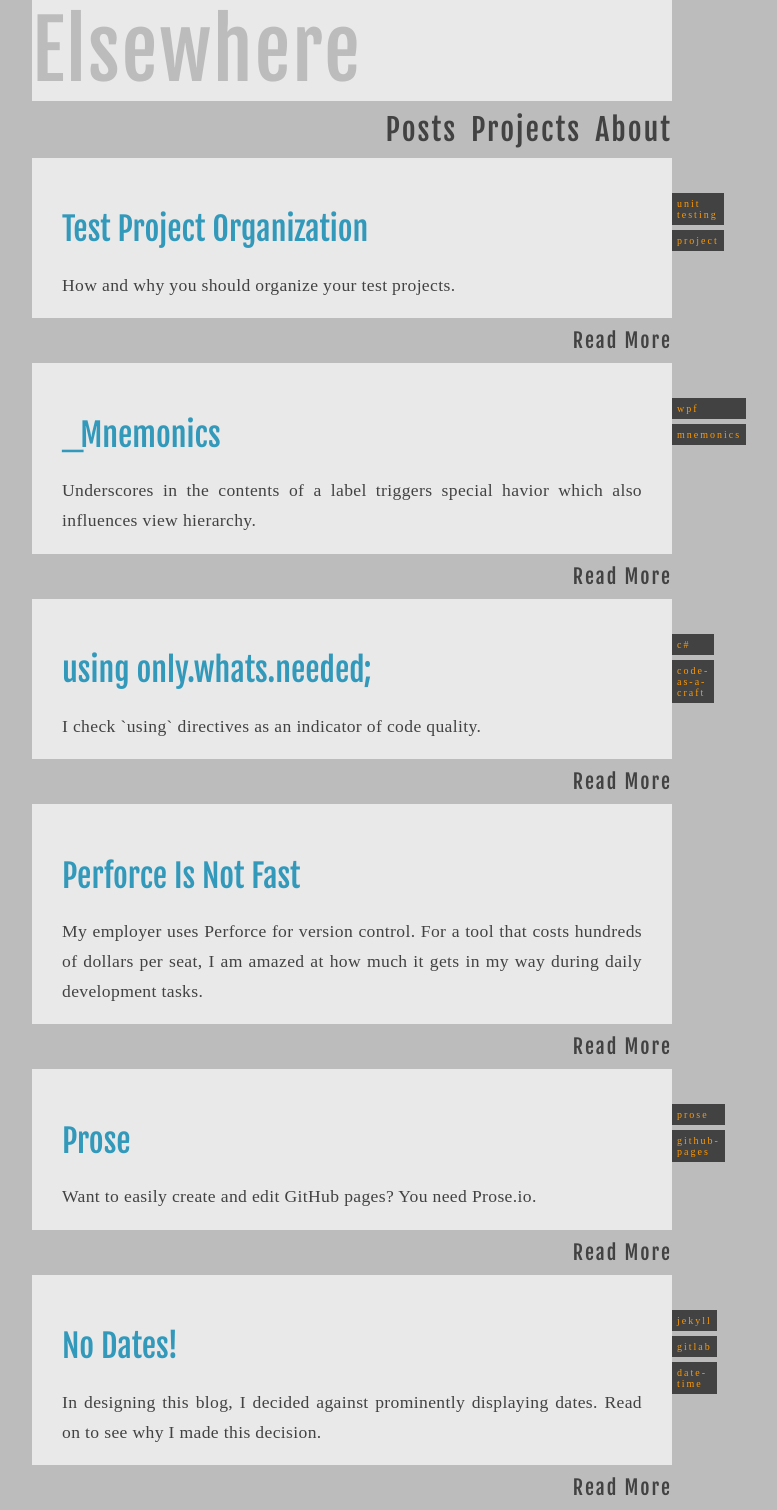
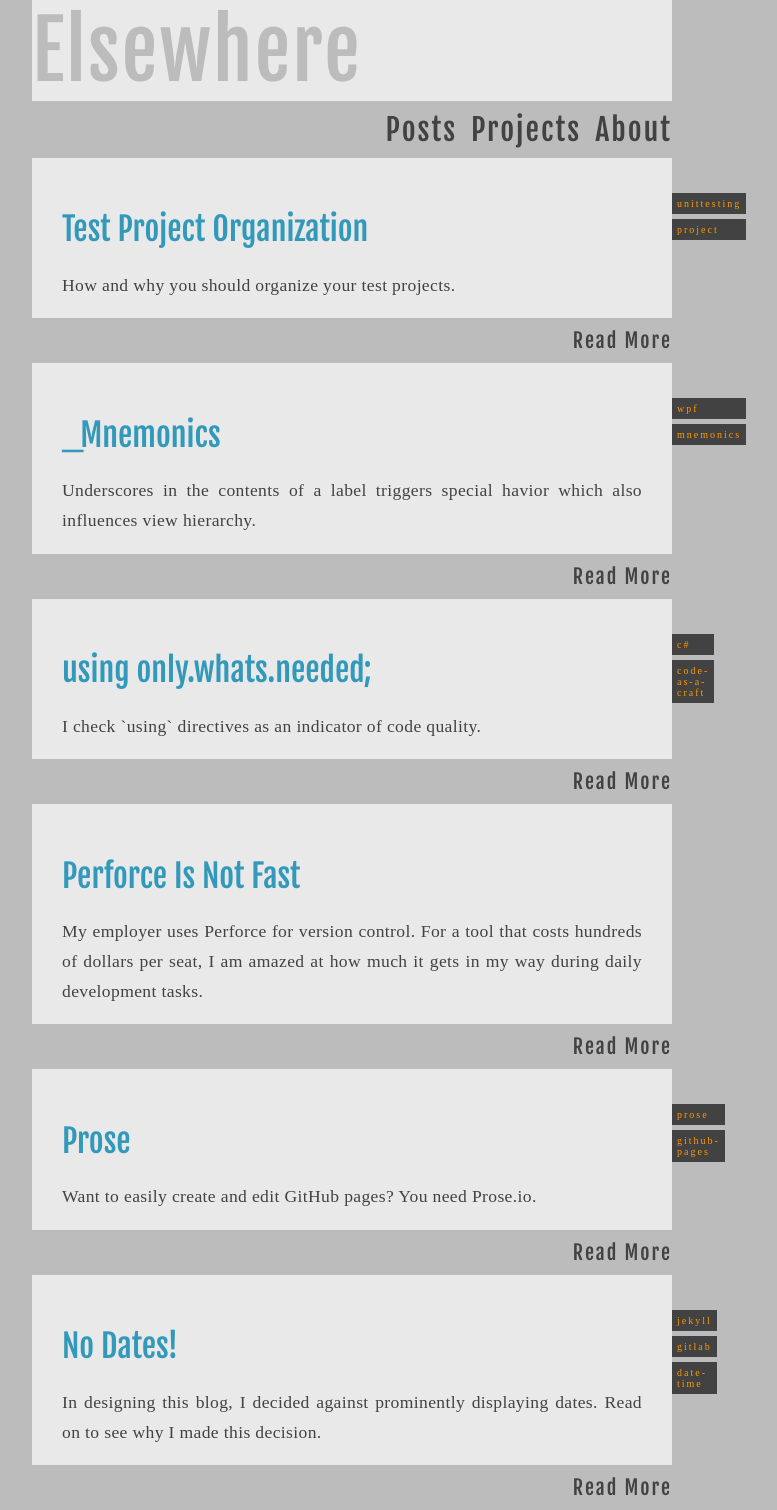
Before and after one commit to ElsewhereGames/elsewheregames.github.io, a Jekyll site: the page built from all_posts.html, in a window 1280 px wide. Shown: the whole page, without its empty margins (288-1065 px from the left). Built offline with Jekyll 4.4.1, drawn with Linux system fonts in a browser that asks for light colours; some web fonts are replaced; Markdown is read by kramdown in place of the engine named in the settings.

Commit message:
Updated 2014-09-29-test-project-setup.md

```diff
--- a/_posts/2014-09-29-test-project-setup.md
+++ b/_posts/2014-09-29-test-project-setup.md
@@ -3,7 +3,7 @@
 layout: post
 title: Test Project Organization
 tags:
-  - unit testing
+  - unittesting
   - project
 excerpt: How and why you should organize your test projects.
 ---
```
